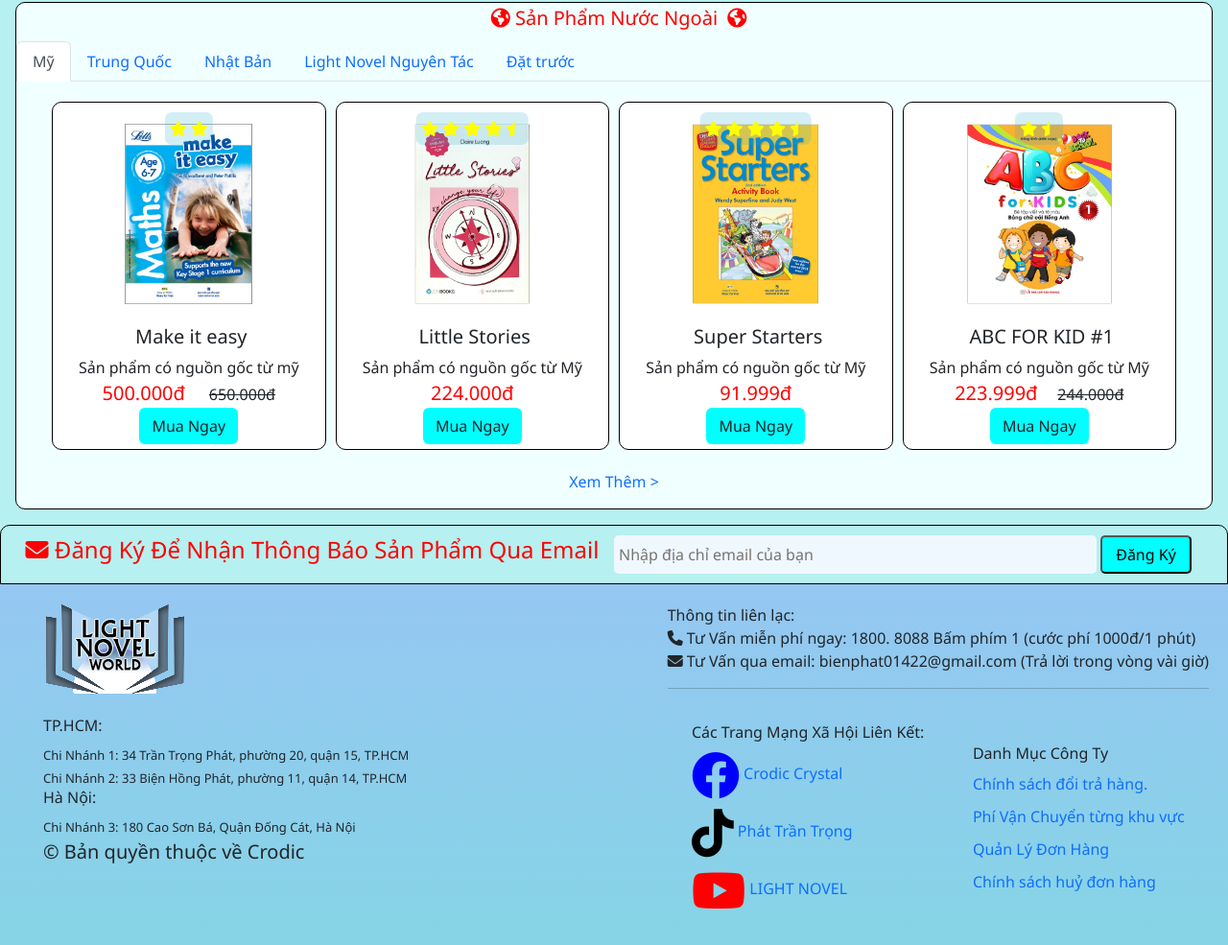
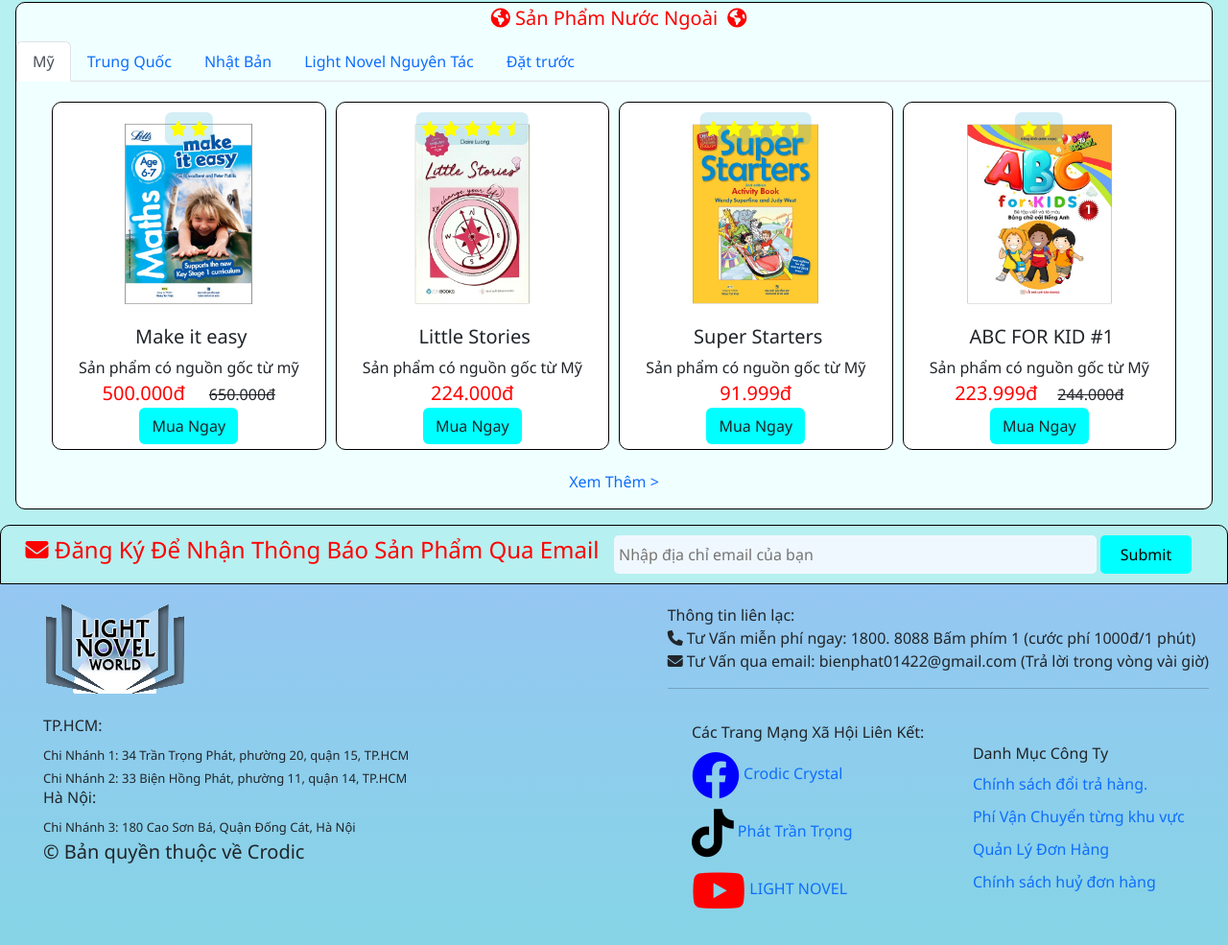
Before and after one commit to Crodic/MyWebsiteCrodic, a plain HTML site: page index.html in a window 1280 px wide. Shown: the part 1623-2608 px from the top of the page at 96% size. Drawn offline with nearby package versions, Linux system fonts and the light colour scheme.

Commit message:
javascript

```diff
--- a/index.html
+++ b/index.html
@@ -781,8 +781,8 @@
     </div>
     <div class="contact-right">
       <form>
-        <input type="email" placeholder="Nhập địa chỉ email của bạn" autocomplete="email" id="email">
-        <button type="submit" id="btn-email">Đăng Ký</button>
+        <input type="text" placeholder="Nhập địa chỉ email của bạn" autocomplete="email" id="email">
+        <input class="input-submit" type="submit" id="btn-email" onclick="checkEmail()">
       </form>
     </div>
   </div>
--- a/javascript/script.js
+++ b/javascript/script.js
@@ -0,0 +1,8 @@
+function checkEmail(){
+    var email = document.getElementById("email").value
+    if (email !='' && email !=null){
+        confirm("Email: "+email +" đã đăng ký nhận thông báo thành công")
+    }else{
+        alert("Email không hợp lệ vui lòng thử lại.")
+    }
+}
--- a/style/style.css
+++ b/style/style.css
@@ -281,7 +281,7 @@ body{
 .contact-right input:hover{
     background-color: rgb(215, 248, 248);
 }
-.contact-right button{
+.contact-right .input-submit{
     background-color: aqua;
     border-radius: 5px;
     width: 15%;
```
